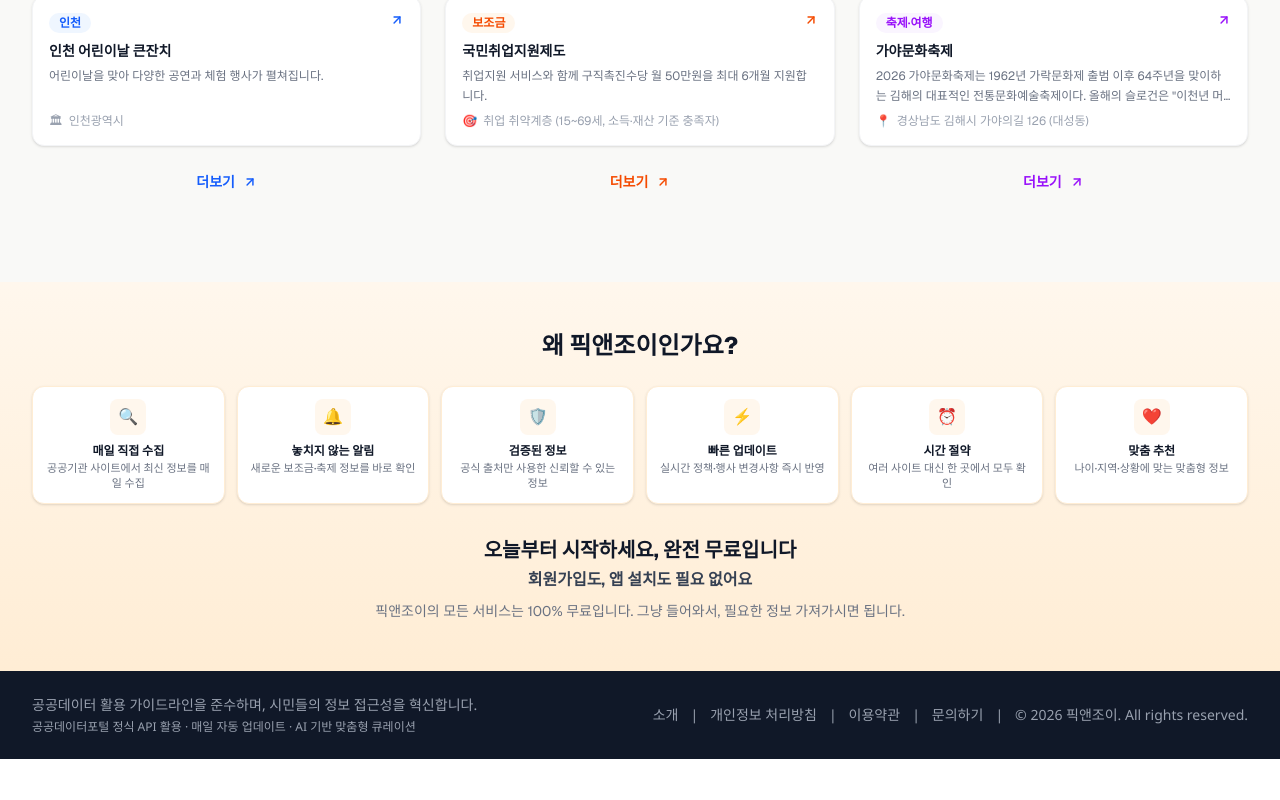
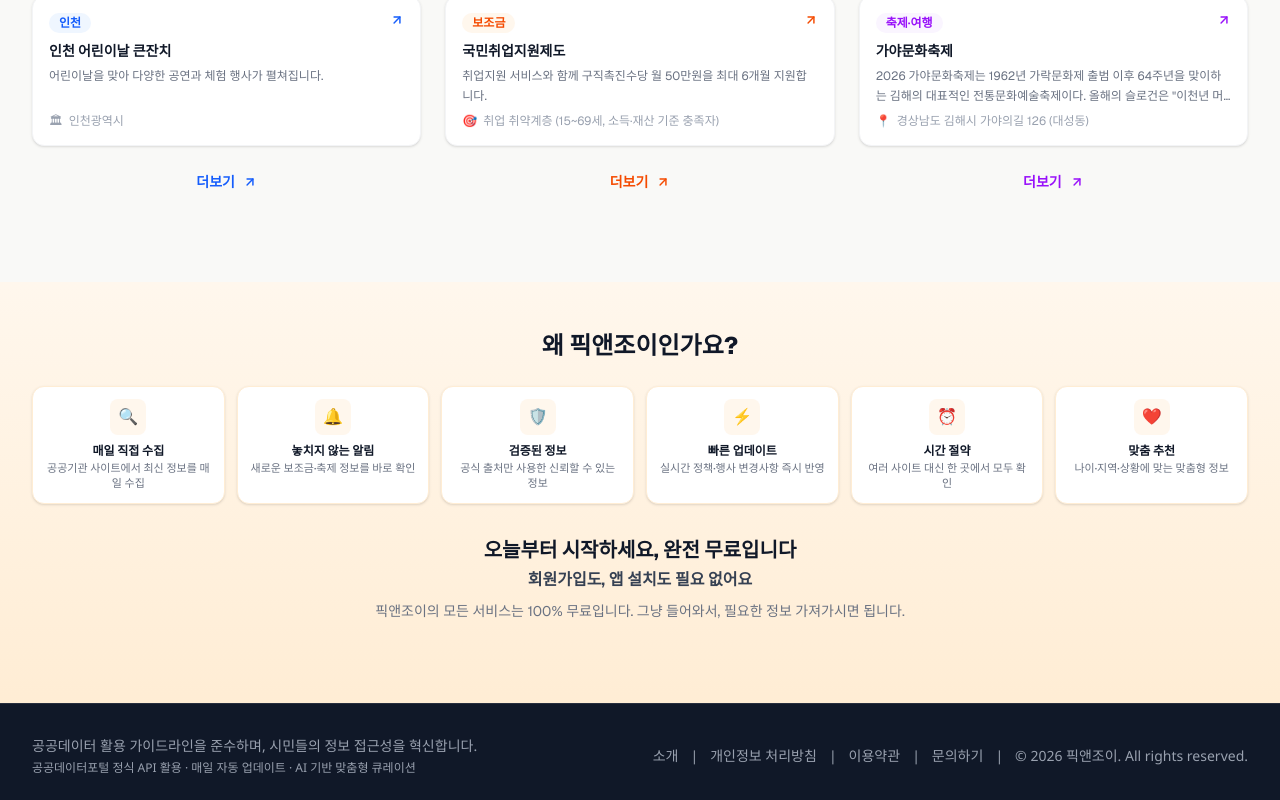
Before and after one commit to RoyHong01/my-local-info, a Next.js app: page / in a window 1280 px wide. Shown: the part 1871-2671 px from the top of the page. Before the commit the page ends 2630 px from the top, so only its background shows below. Built offline with nearby package versions, Linux system fonts and the light colour scheme; no server answers.

Commit message:
style: increase pre-footer breathing room and add subtle divider

```diff
--- a/src/app/page.tsx
+++ b/src/app/page.tsx
@@ -360,7 +360,7 @@ export default async function Home() {
       </section>
 
       {/* ── Features + CTA Section ── */}
-      <section className="py-10 sm:py-12 bg-gradient-to-b from-orange-50 to-orange-100">
+      <section className="pt-10 sm:pt-12 pb-16 sm:pb-20 bg-gradient-to-b from-orange-50 to-orange-100">
         <div className="max-w-7xl mx-auto px-4 sm:px-6 lg:px-8">
           <h2 className="text-xl sm:text-2xl font-extrabold text-center mb-6 text-gray-900">
             왜 픽앤조이인가요?
--- a/src/components/SiteFooter.tsx
+++ b/src/components/SiteFooter.tsx
@@ -2,8 +2,8 @@ import Link from 'next/link';
 
 export default function SiteFooter() {
   return (
-    <footer className="bg-gray-900">
-      <div className="max-w-7xl mx-auto px-4 sm:px-6 lg:px-8 py-6">
+    <footer className="bg-gray-900 border-t border-white/10">
+      <div className="max-w-7xl mx-auto px-4 sm:px-6 lg:px-8 pt-8 pb-6">
         <div className="flex flex-col sm:flex-row items-center justify-between gap-3">
           <div className="flex flex-col gap-1">
             <p className="text-sm text-gray-400">공공데이터 활용 가이드라인을 준수하며, 시민들의 정보 접근성을 혁신합니다.</p>
```
